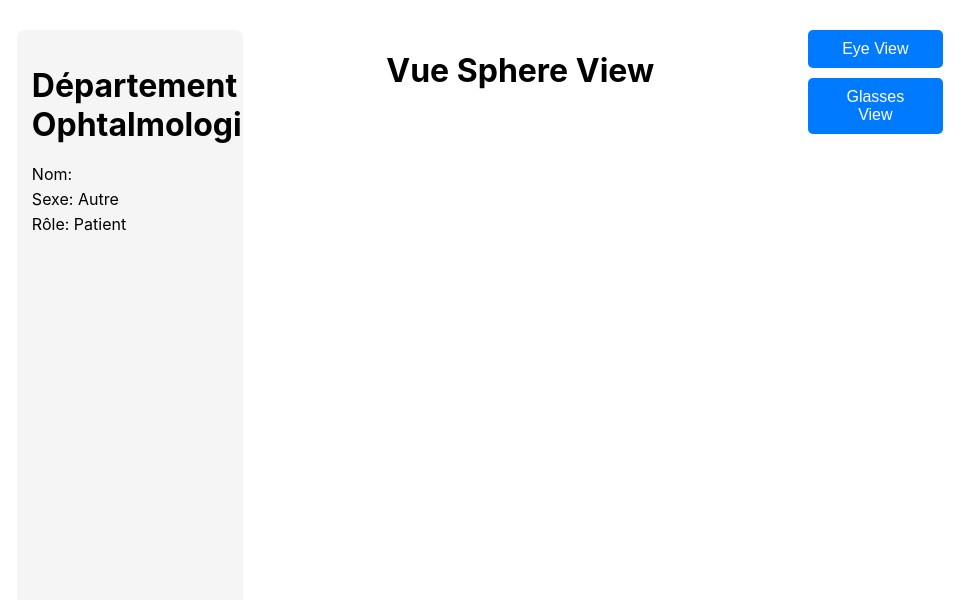
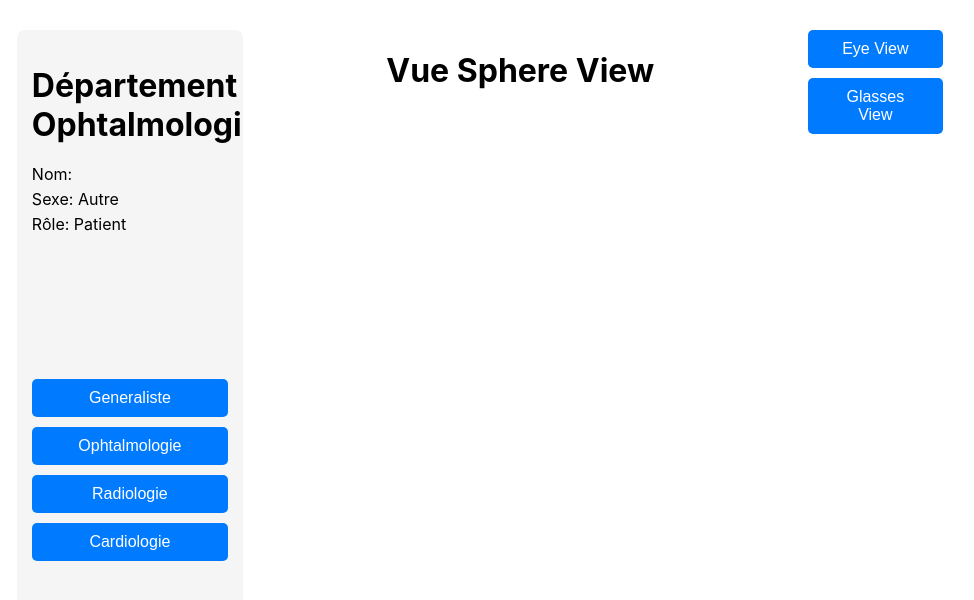
Before and after one commit to revlis3m/TraitementImage, a React (Create React App) app: page /departments/ophtalmo in a window 1280 px wide. Shown: the top 600 px of the page, without its empty margins (95-1069 px from the left). Built offline with nearby package versions, Linux system fonts and the light colour scheme.

Commit message:
Nav link to other departement

```diff
--- a/src/App.js
+++ b/src/App.js
@@ -19,7 +19,7 @@ function App() {
             <Switch>
               <Route path="/" component={ReceptionScene} />
               <Route path="/welcome" component={WelcomePage} />
-              <Route path="/departments/general" component={Generaliste} />
+              <Route path="/departments/" component={Generaliste} />
               <Route path="/departments/ophtalmo" component={Ophtalmo} />
               <Route path="/departments/radio" component={Radio} />
               <Route path="/departments/cardio" component={Cardio} />
--- /dev/null
+++ b/src/components/DepartmentNavigation.js
@@ -0,0 +1,30 @@
+// src/components/DepartmentNavigation.js
+import React, { useContext } from 'react';
+import { useLocation } from 'wouter';
+import { UserContext } from '../UserContext';
+import '../styles/Navigation.css';
+
+const DepartmentNavigation = () => {
+  const [, setLocation] = useLocation();
+  const { user } = useContext(UserContext);
+
+  const navigateTo = (department) => {
+    setLocation(`/departments/${department}?name=${user.name}&sex=${user.sex}&role=${user.role}`);
+  };
+
+  const navigateToG = (department) => {
+    setLocation(`/departments/?name=${user.name}&sex=${user.sex}&role=${user.role}`);
+  };
+
+  return (
+    <div className="navigation-container">
+      <button onClick={() => navigateToG()}>Generaliste</button>
+      <button onClick={() => navigateTo('ophtalmo')}>Ophtalmologie</button>
+      <button onClick={() => navigateTo('radio')}>Radiologie</button>
+      <button onClick={() => navigateTo('cardio')}>Cardiologie</button>
+      {/* Ajoutez d'autres boutons ici */}
+    </div>
+  );
+};
+
+export default DepartmentNavigation;
--- a/src/components/WelcomePage.js
+++ b/src/components/WelcomePage.js
@@ -83,7 +83,7 @@ const WelcomePage = () => {
                 <label>
                   Département :
                   <select name="department" value={user.department} onChange={handleInputChange} required>
-                    <option value="general">Généraliste</option>
+                    <option value="">Généraliste</option>
                     <option value="ophtalmo">Ophtalmologie</option>
                     <option value="radio">Radiologie</option>
                     <option value="cardio">Cardiologie</option>
@@ -103,7 +103,7 @@ const WelcomePage = () => {
                   <label>
                     Département médical :
                     <select name="department" value={user.department} onChange={handleInputChange} required>
-                      <option value="general">Généraliste</option>
+                      <option value="">Généraliste</option>
                       <option value="ophtalmo">Ophtalmologie</option>
                       <option value="radio">Radiologie</option>
                       <option value="cardio">Cardiologie</option>
--- a/src/scenes/EyeView.js
+++ b/src/scenes/EyeView.js
@@ -42,11 +42,11 @@ const EyeView = () => {
     // Charger le modèle GLB
     const loader = new GLTFLoader();
     loader.load(
-      '/models/Lymphocyte.glb', // Chemin du fichier GLB
+      '/models/eye.glb', // Chemin du fichier GLB
       (gltf) => {
         const object = gltf.scene;
         // Agrandir le modèle
-        object.scale.set(1, 1, 1); // Ajustez les valeurs pour la mise à l'échelle souhaitée
+        object.scale.set(130, 130, 130); // Ajustez les valeurs pour la mise à l'échelle souhaitée
         scene.add(object);
       },
       (xhr) => {
--- a/src/scenes/Generaliste.js
+++ b/src/scenes/Generaliste.js
@@ -2,6 +2,7 @@
 import React, { useState, useContext } from 'react';
 import { UserContext } from '../UserContext';
 import GeneralNavigation from '../components/GeneralNavigation';
+import DepartmentNavigation from '../components/DepartmentNavigation';
 import BodyPartModal from '../components/BodyPartModal';
 import '../styles/Generaliste.css';
 
@@ -22,7 +23,8 @@ const Generaliste = () => {
           <h1>Département Généraliste</h1>
           <p>Nom: {user.name}</p>
           <p>Sexe: {user.sex === 'male' ? 'Homme' : user.sex === 'female' ? 'Femme' : 'Autre'}</p>
-          <p>Rôle: {user.role === 'medecin' ? 'Médecin' : 'Patient'}</p>
+          <p>Rôle: {user.role === 'medecin' ? 'Médecin' : 'Patient'}</p><br/><br/><br/><br/><br/><br/><br/>
+          <DepartmentNavigation />
         </div>
       </div>
       <div className="center-section">
--- a/src/scenes/Ophtalmo.js
+++ b/src/scenes/Ophtalmo.js
@@ -5,6 +5,7 @@ import ModelView from './ModelView';
 import EyeView from './EyeView';
 import GlassesView from './GlassesView';
 import Navigation from '../components/Navigation';
+import DepartmentNavigation from '../components/DepartmentNavigation';
 import '../styles/Ophtalmo.css';
 
 const Ophtalmo = () => {
@@ -41,7 +42,8 @@ const Ophtalmo = () => {
           <h1>Département Ophtalmologie</h1>
           <p>Nom: {user.name}</p>
           <p>Sexe: {user.sex === 'male' ? 'Homme' : user.sex === 'female' ? 'Femme' : 'Autre'}</p>
-          <p>Rôle: {user.role === 'medecin' ? 'Médecin' : 'Patient'}</p>
+          <p>Rôle: {user.role === 'medecin' ? 'Médecin' : 'Patient'}</p><br/><br/><br/><br/><br/><br/><br/>
+          <DepartmentNavigation />
         </div>
       </div>
       <div className="center-section">
```
